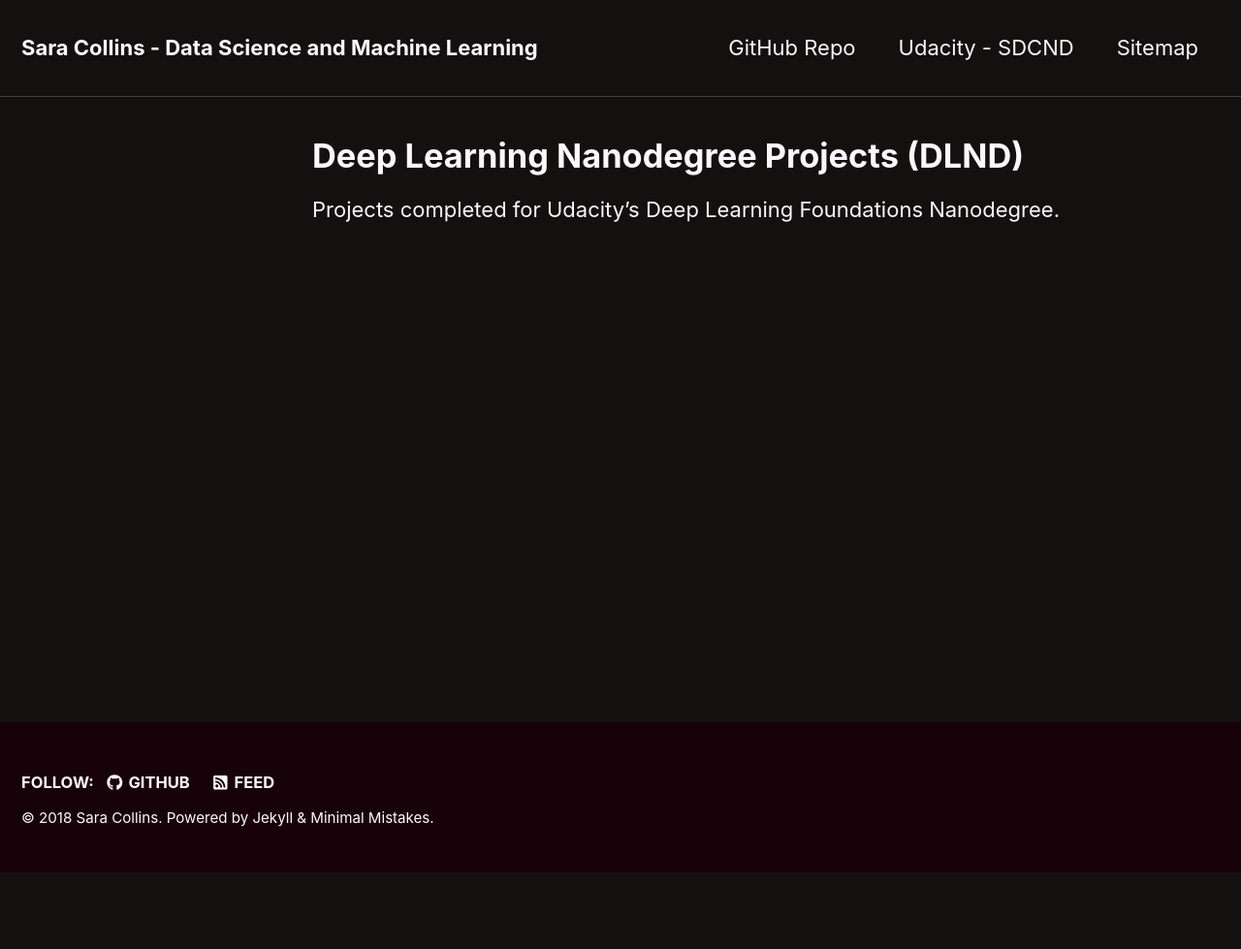
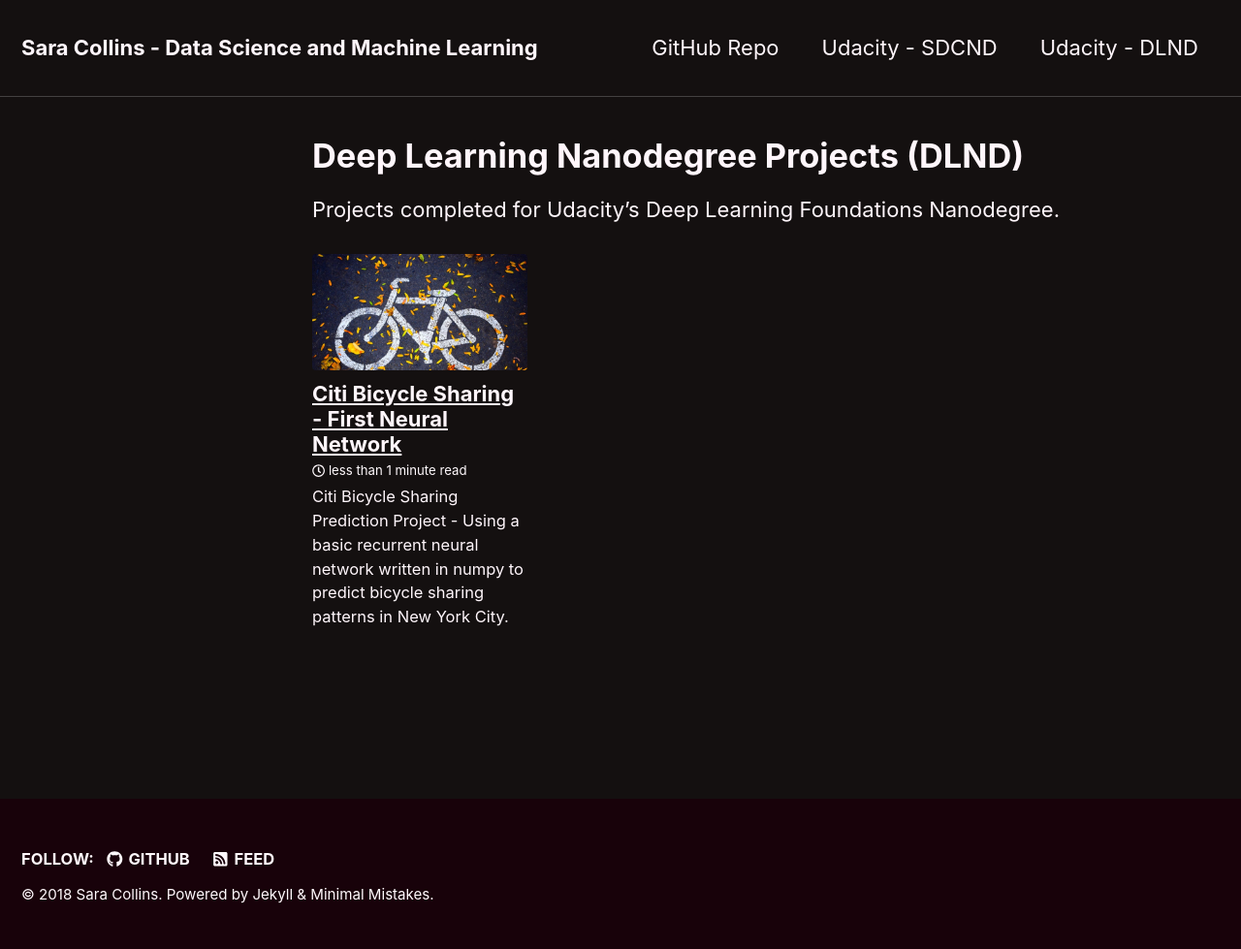
Before and after one commit to scollins83/scollins83.github.io, a Jekyll site: the page built from _pages/deeplearningnd-archive.md, in a window 1280 px wide. Shown: the whole page at 97% size. Built offline with Jekyll 4.4.1, drawn with Linux system fonts in a browser that asks for light colours; nearby versions of some CDN libraries; before the commit the page ends 900 px from its top, so only the background shows below that.

Commit message:
Updated navigation and DLND project page references.

```diff
--- a/_data/navigation.yml
+++ b/_data/navigation.yml
@@ -8,5 +8,5 @@ main:
   #   url: /year-archive/
   - title: "Udacity - SDCND"
     url: /sdcnd/
-  - title: "Sitemap"
-    url: /sitemap/
+  - title: "Udacity - DLND"
+    url: /deeplearningnd/
--- /dev/null
+++ b/_deeplearningnd/bicycle-sharing-first-nn.md
@@ -0,0 +1,9 @@
+---
+title: "Citi Bicycle Sharing - First Neural Network"
+excerpt: "Citi Bicycle Sharing Prediction Project -  Using a basic recurrent neural network written in numpy to predict bicycle sharing patterns in New York City."
+header:
+  image: /assets/images/bicycle_banner.jpg
+  teaser: /assets/images/bicycle_lane.jpg
+---
+
+Citi Bicycle Sharing iPython Notebook is here: [Notebook](https://github.com/scollins83/deep-learning/blob/work_files/first-neural-network/DLND%20Your%20first%20neural%20network%20-%20SEC.ipynb)
```
Also changed, not shown: assets/images/bicycle_banner.jpg (added), assets/images/traffic_sign_classifier.png (deleted).
